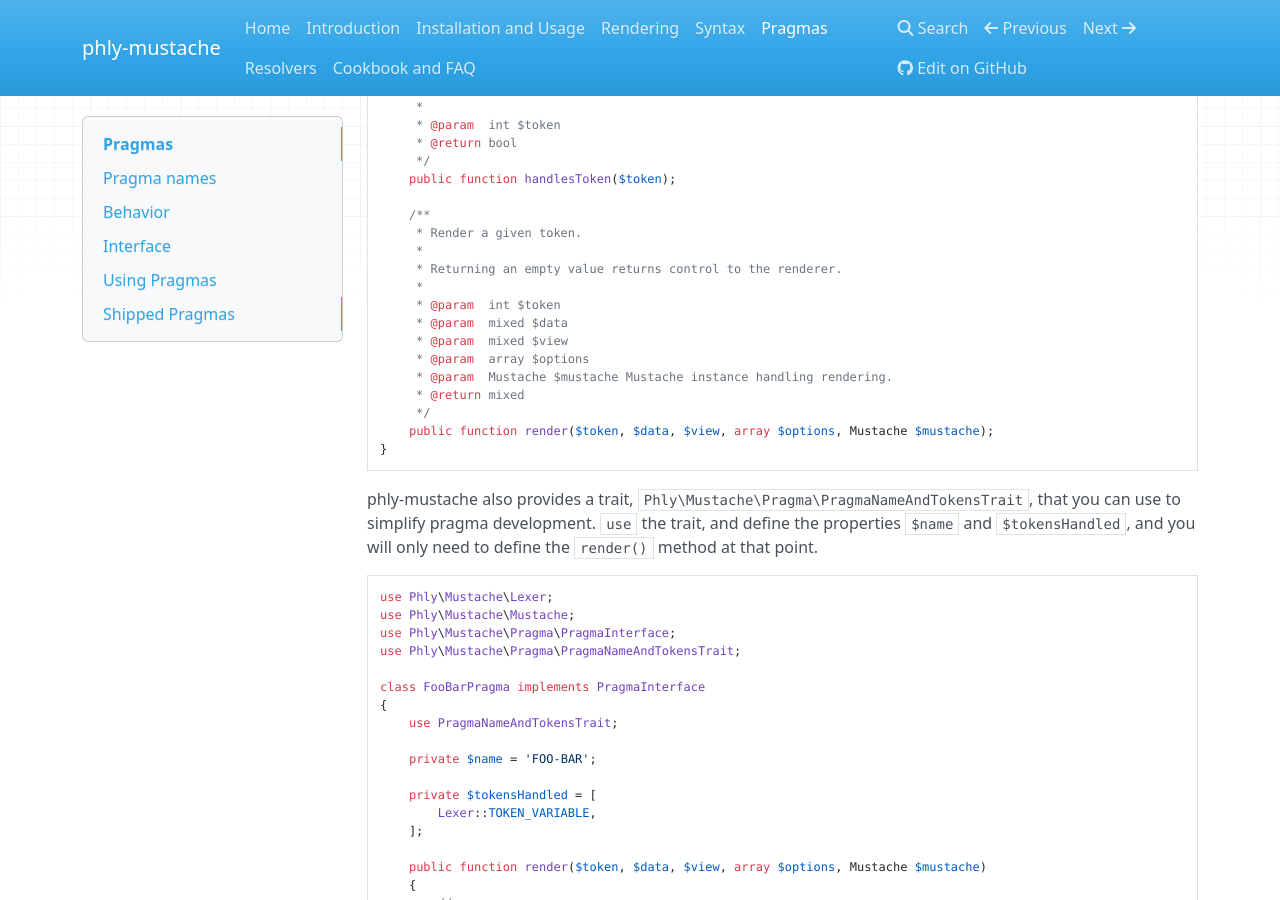
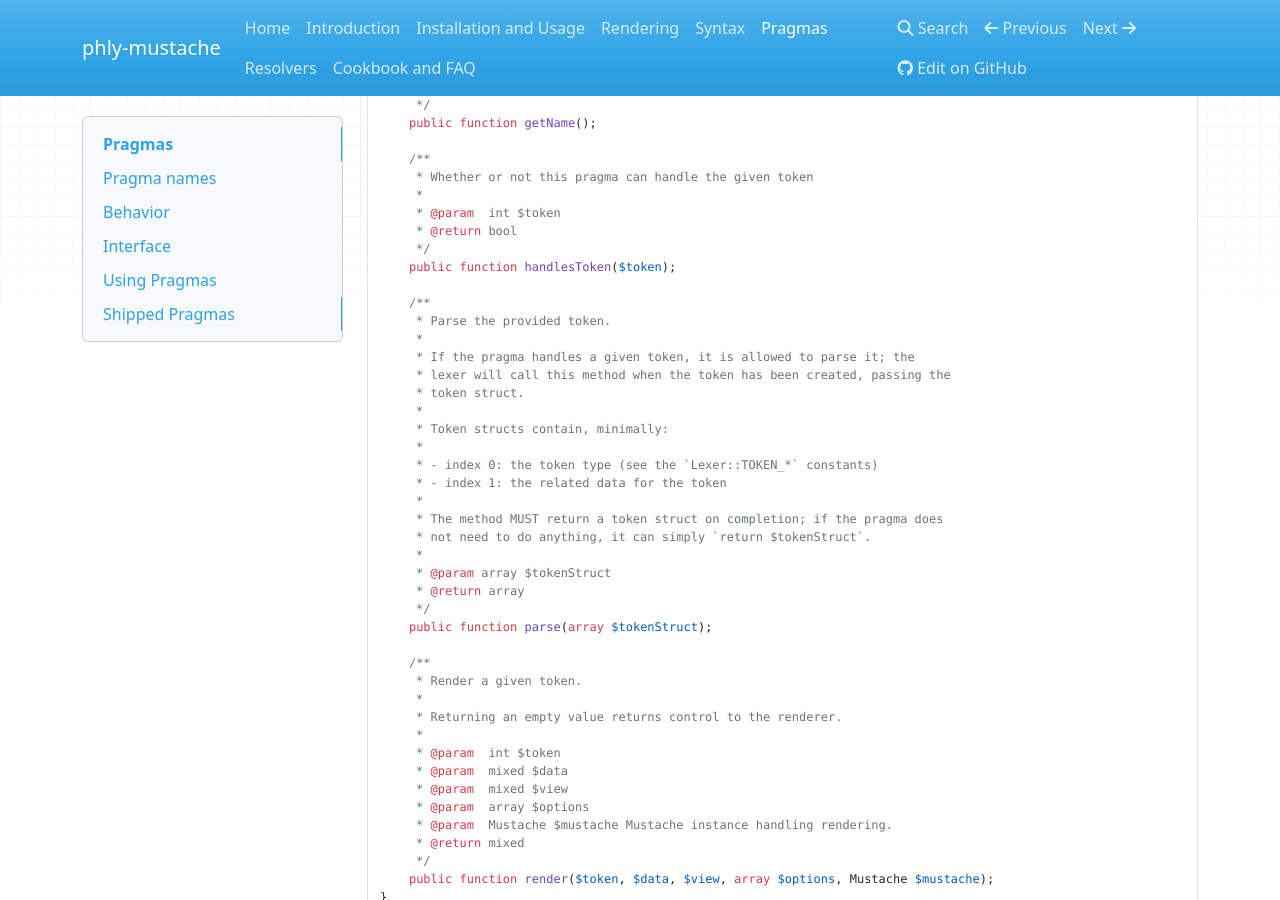
Before and after one commit to phly/phly_mustache, an MkDocs documentation site: the page built from doc/book/pragmas.md, in a window 1280 px wide and 900 px high, scrolled down 2294 px. Built offline with MkDocs 1.6.1, drawn with Linux system fonts in a browser that asks for light colours; nearby versions of some CDN libraries; old or Windows-style settings are respelled for this version of MkDocs; some of the changed text lies outside the part shown.

Commit message:
Documented parsing aspect of pragmas.

```diff
--- a/doc/book/pragmas.md
+++ b/doc/book/pragmas.md
@@ -2,6 +2,11 @@
 
 Pragmas are a way to extend the mustache syntax, as well as alter it. They are
 invoked using the syntax `{{%PRAGMA-NAME}}`.
+
+Pragmas can affect both the lexing (tokenization/parsing) and rendering phases
+of templating. In the former case, they can be used to analyze tokens and
+potentially change them; in the latter, they can be used to alter how view data
+is processed and rendered.
 
 > ## Pragma names
 >
@@ -128,6 +133,26 @@ interface PragmaInterface
      * @return bool
      */
     public function handlesToken($token);
+
+    /**
+     * Parse the provided token.
+     *
+     * If the pragma handles a given token, it is allowed to parse it; the
+     * lexer will call this method when the token has been created, passing the
+     * token struct.
+     *
+     * Token structs contain, minimally:
+     *
+     * - index 0: the token type (see the `Lexer::TOKEN_*` constants)
+     * - index 1: the related data for the token
+     *
+     * The method MUST return a token struct on completion; if the pragma does
+     * not need to do anything, it can simply `return $tokenStruct`.
+     *
+     * @param array $tokenStruct
+     * @return array
+     */
+    public function parse(array $tokenStruct);
 
     /**
      * Render a given token.
```
Also changed, not shown: TODO.md (+2 -2 lines), 1 other file.
